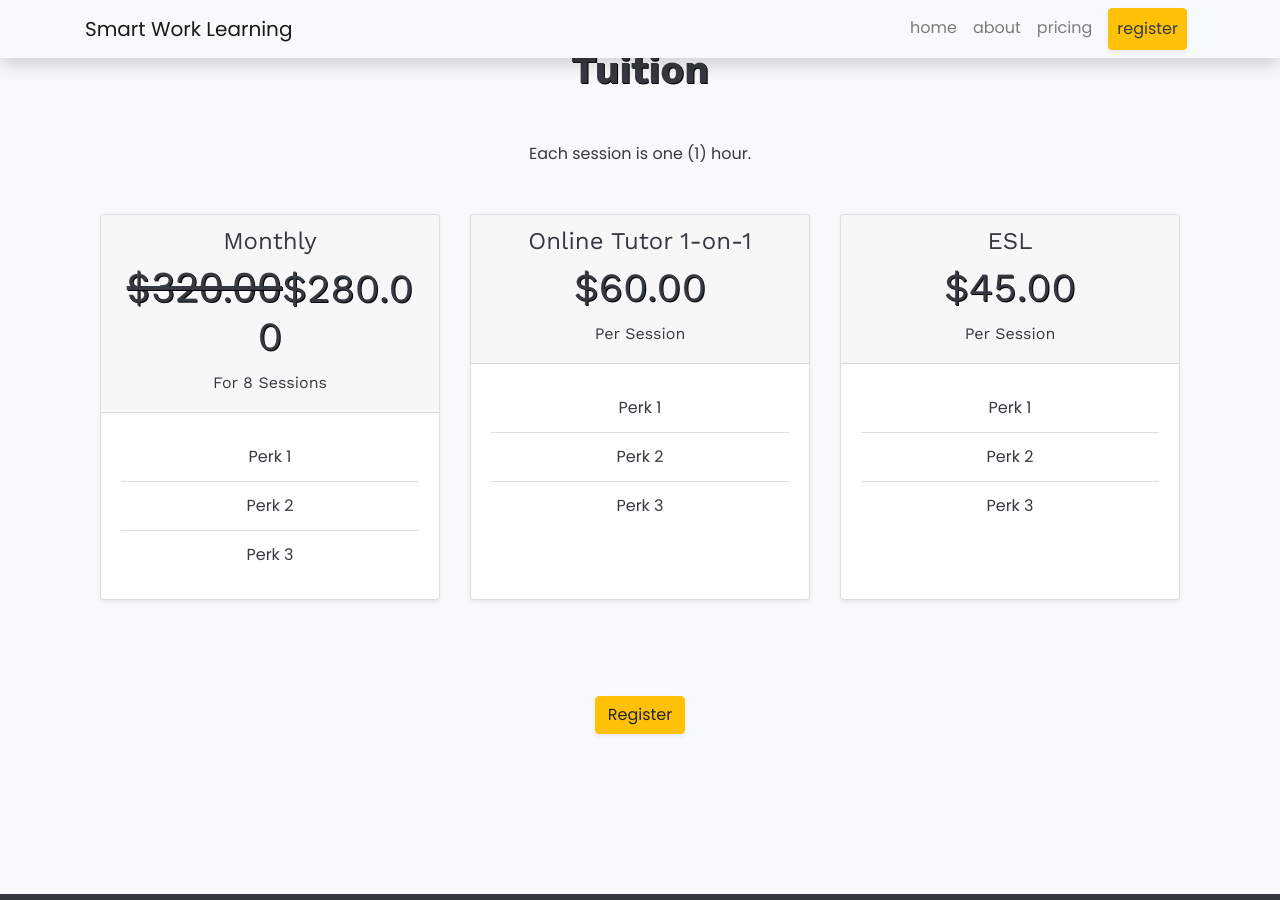
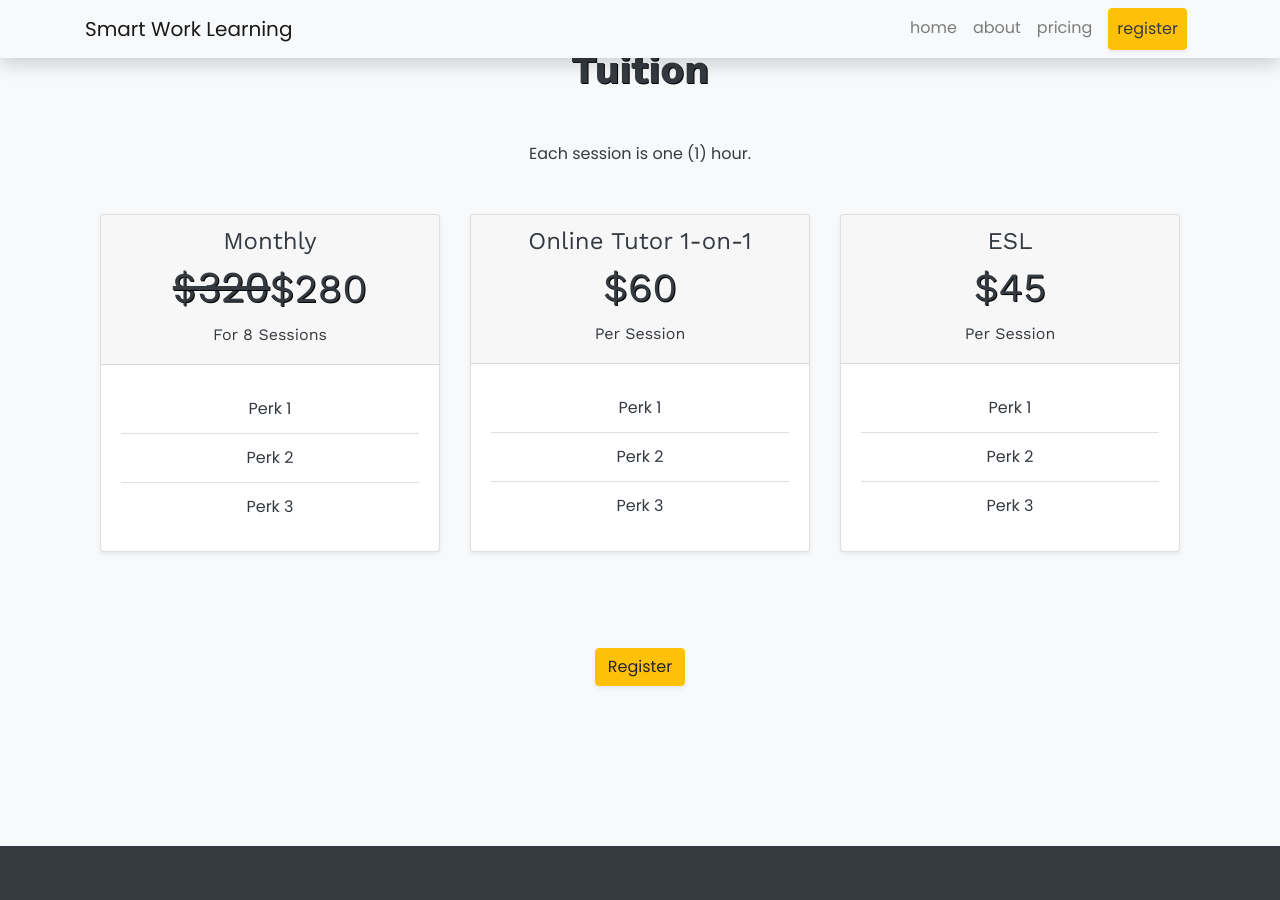
Before and after one commit to Smart-Work-Learning/smart-work-learning.github.io, a Jekyll site: the page built from index.md, in a window 1280 px wide and 900 px high, scrolled down 1427 px. Built offline with Jekyll 4.4.1, drawn with Linux system fonts in a browser that asks for light colours.

Commit message:
Update landing.html

```diff
--- a/_layouts/landing.html
+++ b/_layouts/landing.html
@@ -69,7 +69,7 @@ layout: default
 
                         <h4>Monthly</h4>
 
-                        <h1 class="card-title"><del>$320.00</del>$280.00</h1>
+                        <h1 class="card-title"><del>$320</del>$280</h1>
 
                         <h6>For 8 Sessions</h6>
 
@@ -98,7 +98,7 @@ layout: default
 
                         <h4>Online Tutor 1-on-1</h4>
 
-                        <h1 class="card-title">$60.00</h1>
+                        <h1 class="card-title">$60</h1>
 
                         <h6>Per Session</h6>
 
@@ -126,7 +126,7 @@ layout: default
 
                         <h4>ESL</h4>
 
-                        <h1 class="card-title">$45.00</h1>
+                        <h1 class="card-title">$45</h1>
 
                         <h6>Per Session</h6>
 
```
